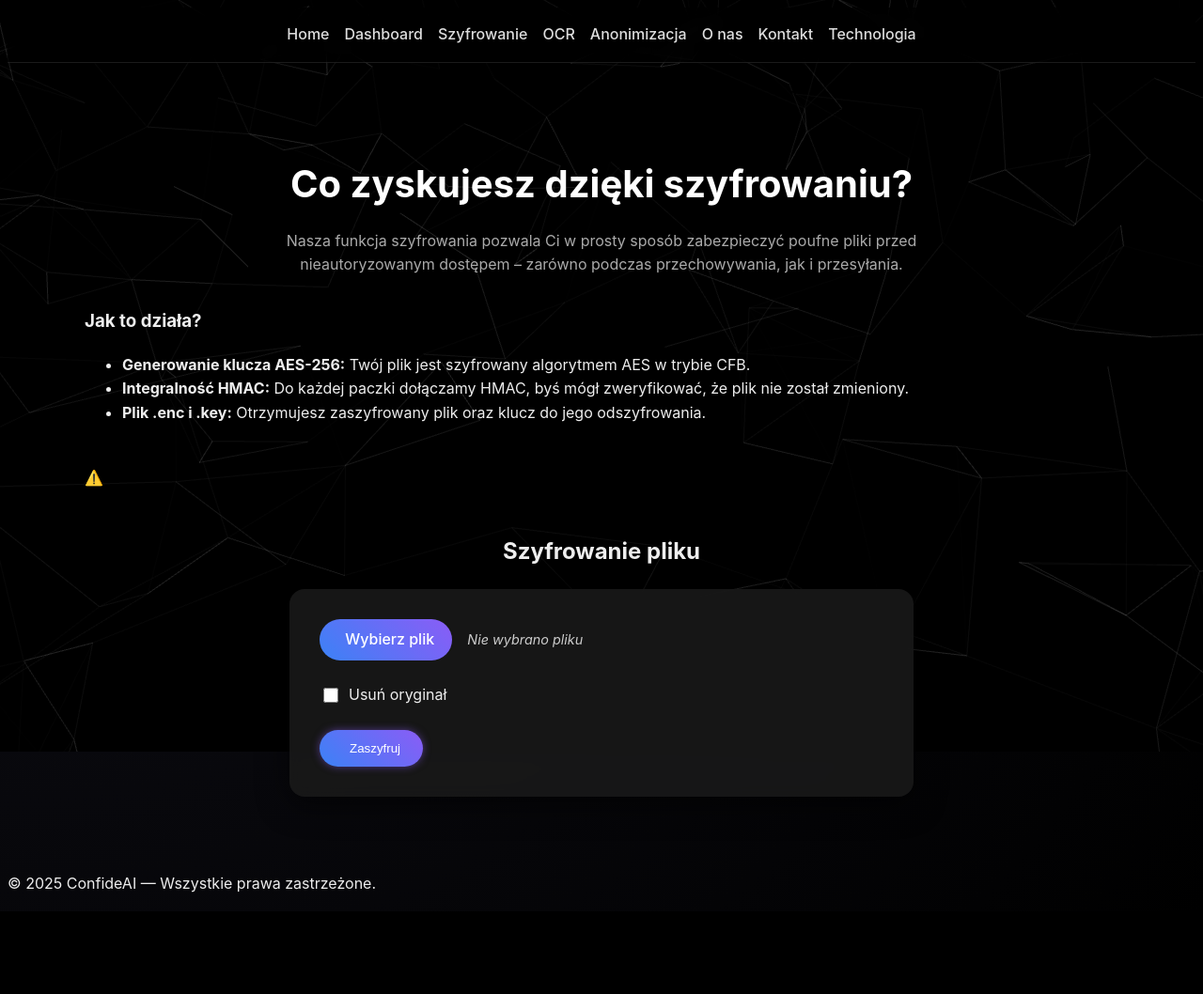
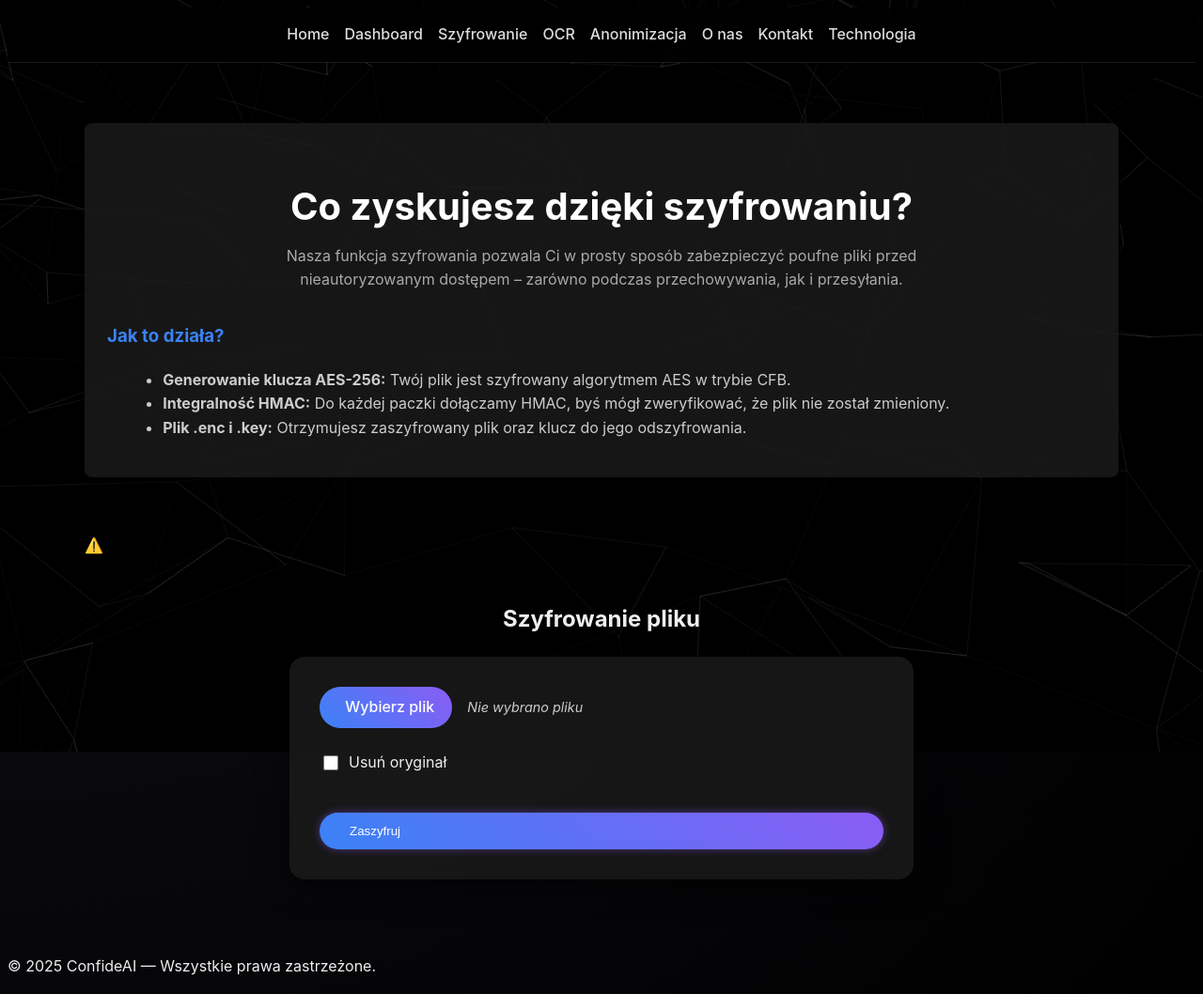
Before and after one commit to Pietr00ass/ConfideAI-i, a FastAPI app: page /encrypt in a window 1280 px wide. Shown: the whole page at 94% size. Before the commit the page ends 950 px from the top, so only its background shows below. Run offline with FastAPI, Linux system fonts and the light colour scheme.

Commit message:
Update style.css

```diff
--- a/static/css/style.css
+++ b/static/css/style.css
@@ -391,3 +391,18 @@ height: 1rem;
 .container { max-width: 1100px; margin: 0 auto; padding: 0 1rem; }
 .text-center { text-align: center; }
 .lead { font-size: 1.125rem; color: #ccc; }
+
+/* Blok informacyjny */
+.info-block {
+  background: rgba(26,26,26,0.85);
+  padding: 1.5rem;
+  border-radius: 8px;
+  box-shadow: 0 4px 16px rgba(0,0,0,0.6);
+  color: #ddd;
+}
+.info-block h2 { color: #fff; margin-bottom: 0.5rem; }
+.info-block h3 { color: var(--grad-start); margin-top: 1rem; }
+.info-block ul { margin-left: 1.2rem; list-style: disc; color: #ccc; }
+.mb-4 { margin-bottom: 1rem!important; }
+.mb-5 { margin-bottom: 2rem!important; }
+.w-full { width: 100%; }
```
